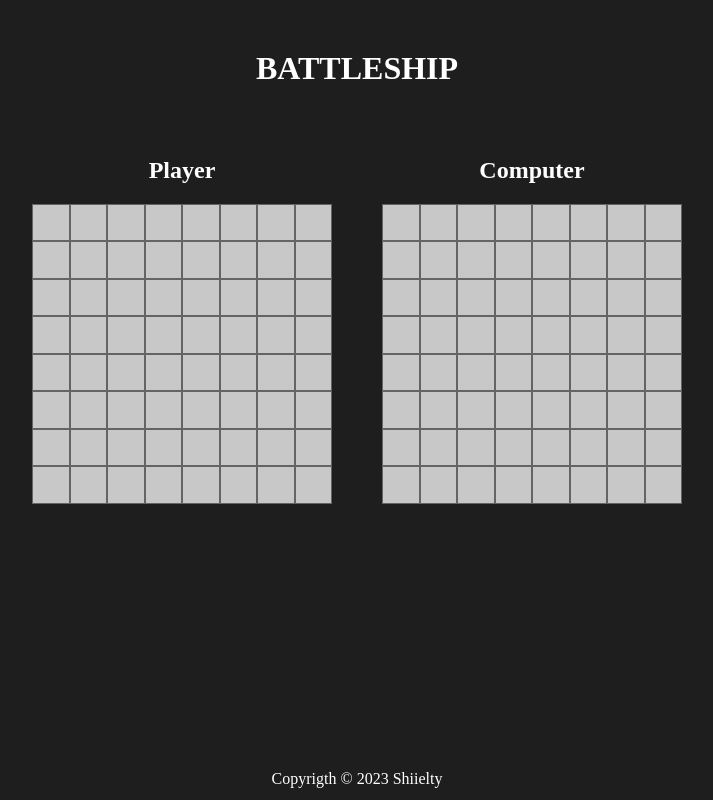
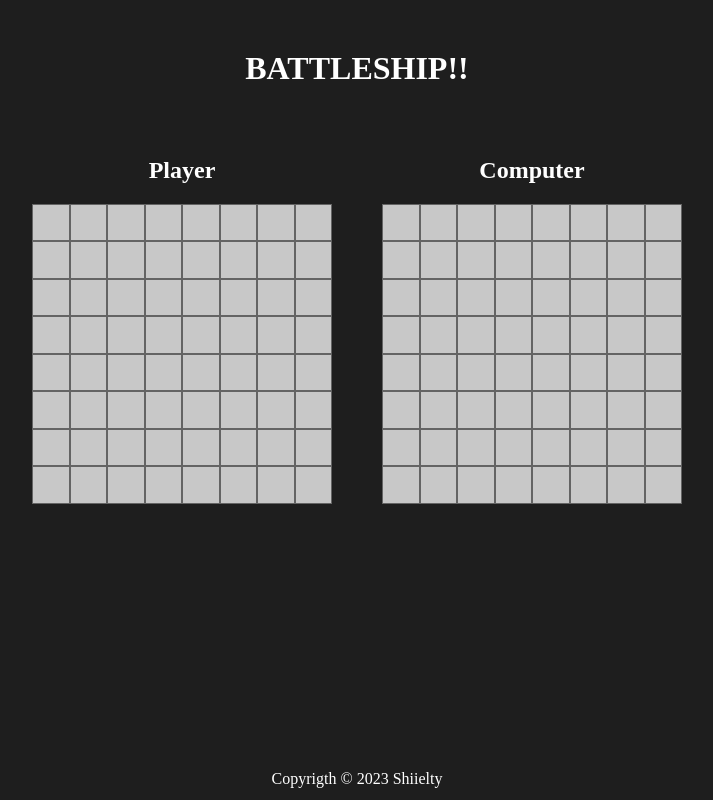
Before and after one commit to Shiielty/battleship-game, a website with bundled scripts: page src/index.html in a window 1280 px wide. Shown: the whole page, without its empty margins (283-996 px from the left). Built offline with nearby package versions, Linux system fonts and the light colour scheme.

Commit message:
linter test

```diff
--- a/src/index.html
+++ b/src/index.html
@@ -9,7 +9,7 @@
 </head>
 <body>
   <header>
-    <h1>BATTLESHIP</h1>
+    <h1>BATTLESHIP!!</h1>
   </header>
   <main>
     <div>
```
Also changed, not shown: _tests_/player.test.js (+0 -1 lines), src/index.js (+7 -7 lines).
